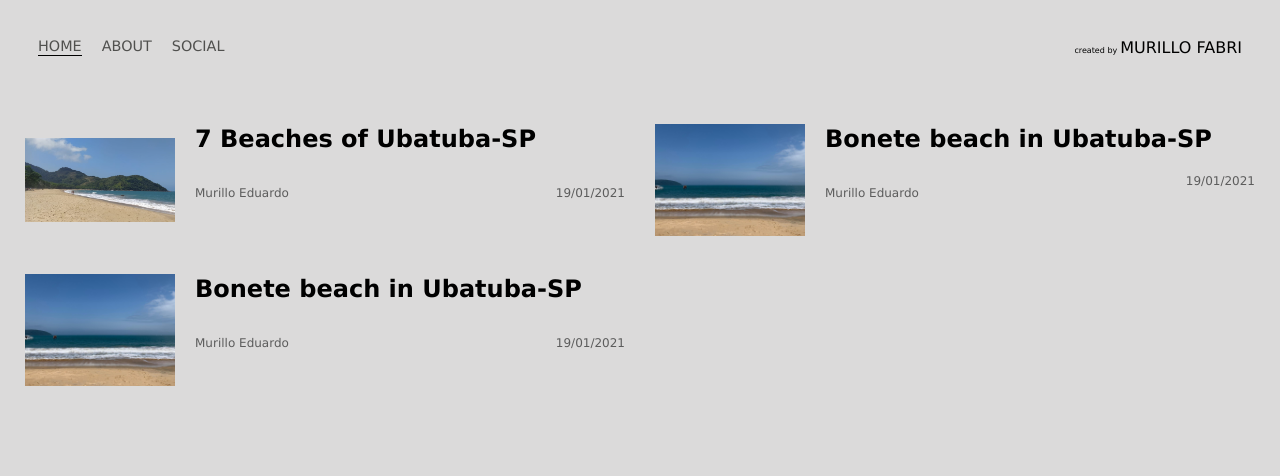
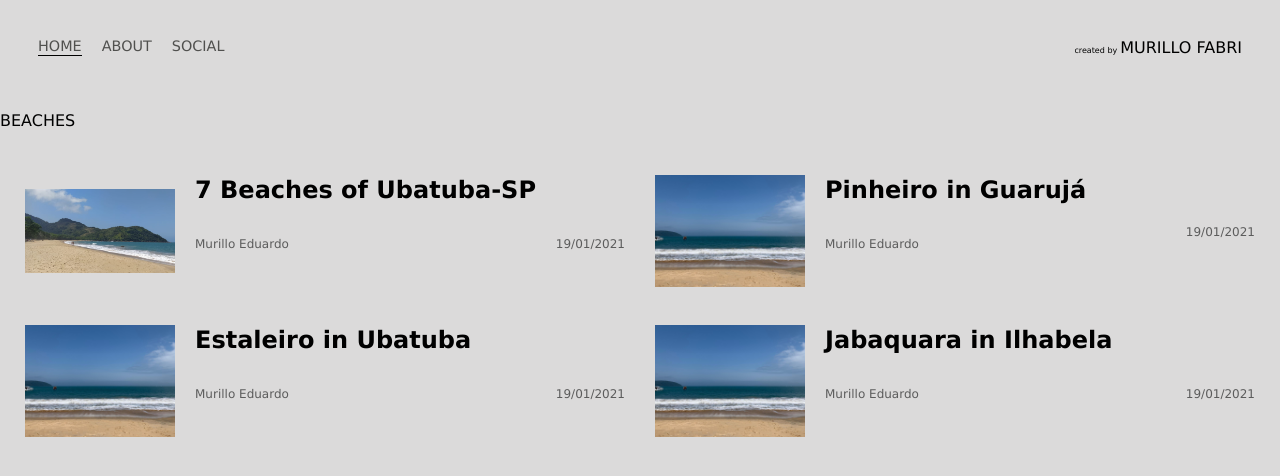
Before and after one commit to meduardo123/website_murillo, a plain HTML site: page html/beaches.html in a window 1280 px wide. Drawn offline with Linux system fonts and the light colour scheme.

Commit message:
Add files via upload

```diff
--- a/html/beaches.html
+++ b/html/beaches.html
@@ -30,6 +30,8 @@
                 </div>
 
             </div>
+            <div class="title"><p>BEACHES</p></div>
+
             <div class="page-content">
                 <article class="post" >
                     <div class="img">
@@ -52,7 +54,7 @@
                         <a href="../html/estaleiro"><img src="../img/bonete.jpeg" sizes="(max-width: 350px) 100vm, 350px" alt=""></a>
                     </div>
                     <div class="description">
-                        <h2><a href="../html/estaleiro"> Bonete beach in Ubatuba-SP</a></h2>
+                        <h2><a href="../html/pinheiro">Pinheiro in Guarujá</a></h2>
                         <div class="details">
 
                             <div class="author">
@@ -68,7 +70,23 @@
                         <a href="../html/estaleiro"><img src="../img/bonete.jpeg" sizes="(max-width: 350px) 100vm, 350px" alt=""></a>
                     </div>
                     <div class="description">
-                        <h2><a href="../html/estaleiro"> Bonete beach in Ubatuba-SP</a></h2>
+                        <h2><a href="../html/estaleiro">Estaleiro in Ubatuba</a></h2>
+                        <div class="details">
+                            <div class="author">
+                                <p>Murillo Eduardo</p>
+                            </div>
+                            <div class="date">
+                                <p>19/01/2021</p>
+                            </div>
+                        </div>
+                    </div>
+                </article>
+                <article class="post" >
+                    <div class="img">
+                        <a href="../html/estaleiro"><img src="../img/bonete.jpeg" sizes="(max-width: 350px) 100vm, 350px" alt=""></a>
+                    </div>
+                    <div class="description">
+                        <h2><a href="../html/jabaquara">Jabaquara in Ilhabela</a></h2>
                         <div class="details">
                             <div class="author">
                                 <p>Murillo Eduardo</p>
@@ -85,20 +103,5 @@
 
 
     </body>
-    <script>
-        const Items = document.querySelectorAll('.item')
-
-        Items.forEach(Item => {
-            Item.addEventListener('mouseover', () => {
-                Item.childNodes[1].classList.add('img-darken');
-                /*Item.childNodes[1].classList.add('logo');*/
-            })
-            Item.addEventListener('mouseout', () => {
-                Item.childNodes[1].classList.remove('img-darken');
-                /*Item.childNodes[1].classList.remove('logo');*/
-            })
-        })
-    </script>
-
 
 </html>
```
